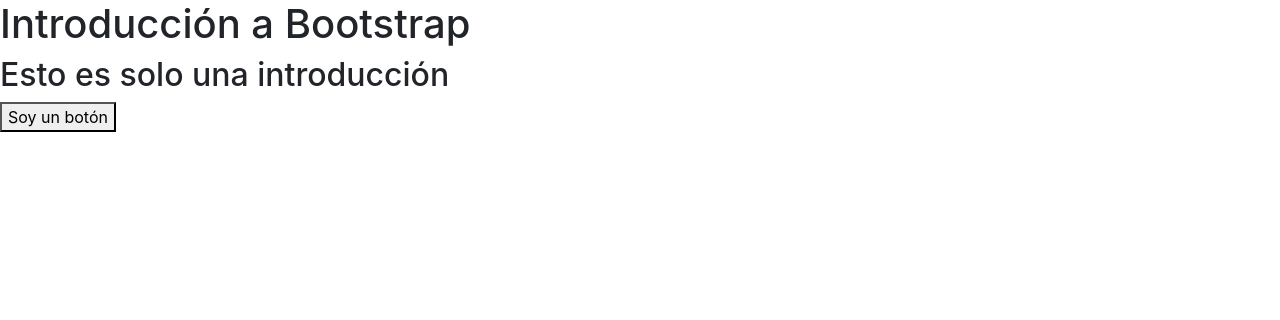
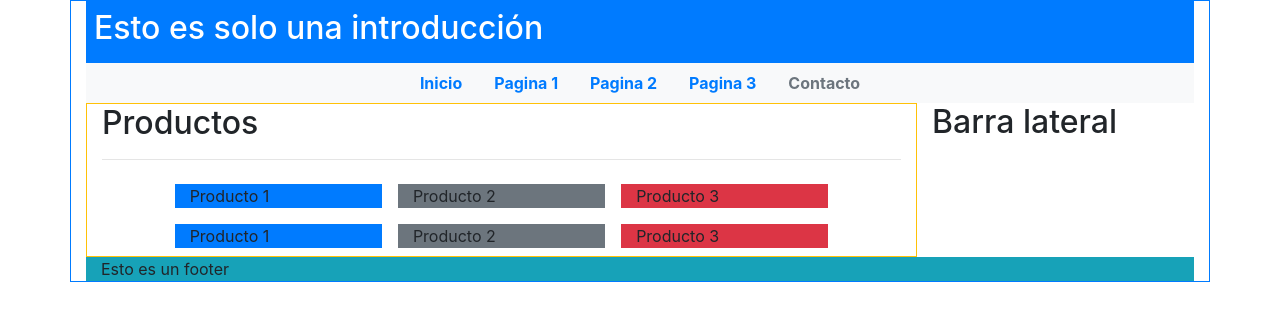
Before and after one commit to hgonzalezh/generation-ch16, a plain HTML site: page 2-intro-web/bootstrap4/index.html in a window 1280 px wide. Drawn offline with Linux system fonts and the light colour scheme.

Commit message:
Agregar ejercicio bootstrap 29-07-2022

```diff
--- a/2-intro-web/bootstrap4/index.html
+++ b/2-intro-web/bootstrap4/index.html
@@ -8,12 +8,89 @@
   <title>Introducción a Bootstrap</title>
 </head>
 <body>
+
+  <!-- <h1>Introducción a Bootstrap</h1>
+  <button class="btn btn-success">Soy un botón</button> -->
+
+  <div class="container border border-primary">
+      <header class="col-12 bg-primary text-white p-2">
+
+        <h2>Esto es solo una introducción</h2>
+
+      </header>
+
+    <nav class="col-12 bg-light">
+
+      <!-- <ul class="row w-100" style="list-style-type: none;">
+        <li class="col">Inicio</li>
+        <li class="col">Pagina 1</li>
+        <li class="col">Pagina 2</li>
+        <li class="col">Pagina 3</li>
+        <li class="col">Contacto</li>
+      </ul> -->
+      <ul class="nav justify-content-center font-weight-bold">
+        <li class="nav-item">
+          <a class="nav-link active" href="#">Inicio</a>
+        </li>
+        <li class="nav-item">
+          <a class="nav-link" href="#">Pagina 1</a>
+        </li>
+        <li class="nav-item">
+          <a class="nav-link" href="#">Pagina 2</a>
+        </li>
+        <li class="nav-item">
+          <a class="nav-link" href="#">Pagina 3</a>
+        </li>
+        <li class="nav-item">
+          <a class="nav-link disabled">Contacto</a>
+        </li>
+      </ul>
+
+    </nav>
+
+    <section class="col-12">
+
+      <div class="row">
+
+        <!-- contenido -->
+
+        <section class="col-9 border border-warning">
+          <h2>Productos</h2>
+
+          <hr>
+
+          <div class="item row justify-content-center">
+
+            <div class="item col-3 bg-primary  m-2">Producto 1</div>
+            <div class="item col-3 bg-secondary m-2">Producto 2</div>
+            <div class="item col-3 bg-danger m-2">Producto 3</div>
+            <div class="item col-3 bg-primary  m-2">Producto 1</div>
+            <div class="item col-3 bg-secondary m-2">Producto 2</div>
+            <div class="item col-3 bg-danger m-2">Producto 3</div>
+
+          </div>
+
+        </section>
+
+        <!-- Barra lateral -->
+
+        <aside class="col-3">
+          <h2>Barra lateral</h2>
+        </aside>
+
+      </div>
+
+    </section>
+
+    <footer class="col-lg-12 bg-info">
+      Esto es un footer
+    </footer>
+
+  </div>
+
+  <!-- Scripts, primero jQuery, luego Bootstrap -->
   <script type="text/javascript" src="jQuery/jquery-3.6.0.min.js"></script>
   <script type="text/javascript" src="bootstrap/js/bootstrap.min.js"></script>
 
-  <h1>Introducción a Bootstrap</h1>
-  <h2>Esto es solo una introducción</h2>
-  <button>Soy un botón</button>
-
 </body>
 </html>
```
